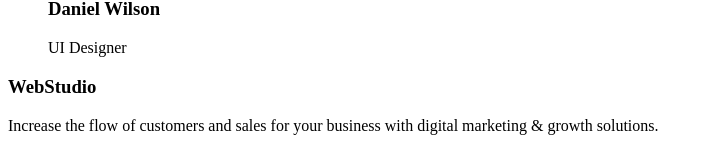
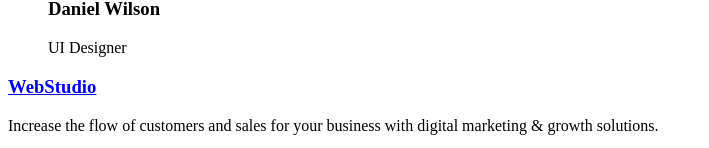
Before and after one commit to ssherliann/goit-markup-hw-01, a plain HTML site: page index.html in a window 1280 px wide. Shown: the part 1969-2117 px from the top of the page, without its empty margins (0-709 px from the left). Drawn offline with Linux system fonts and the light colour scheme.

Commit message:
update_2

```diff
--- a/index.html
+++ b/index.html
@@ -75,7 +75,7 @@
     </section>
 </main>
 <footer>
-    <h3>WebStudio</h3>
+    <h3><a href="./index.html">WebStudio</a></h3>
     <p>Increase the flow of customers and sales for your business with digital marketing & growth solutions.</p>
 </footer>
 </body>
```
